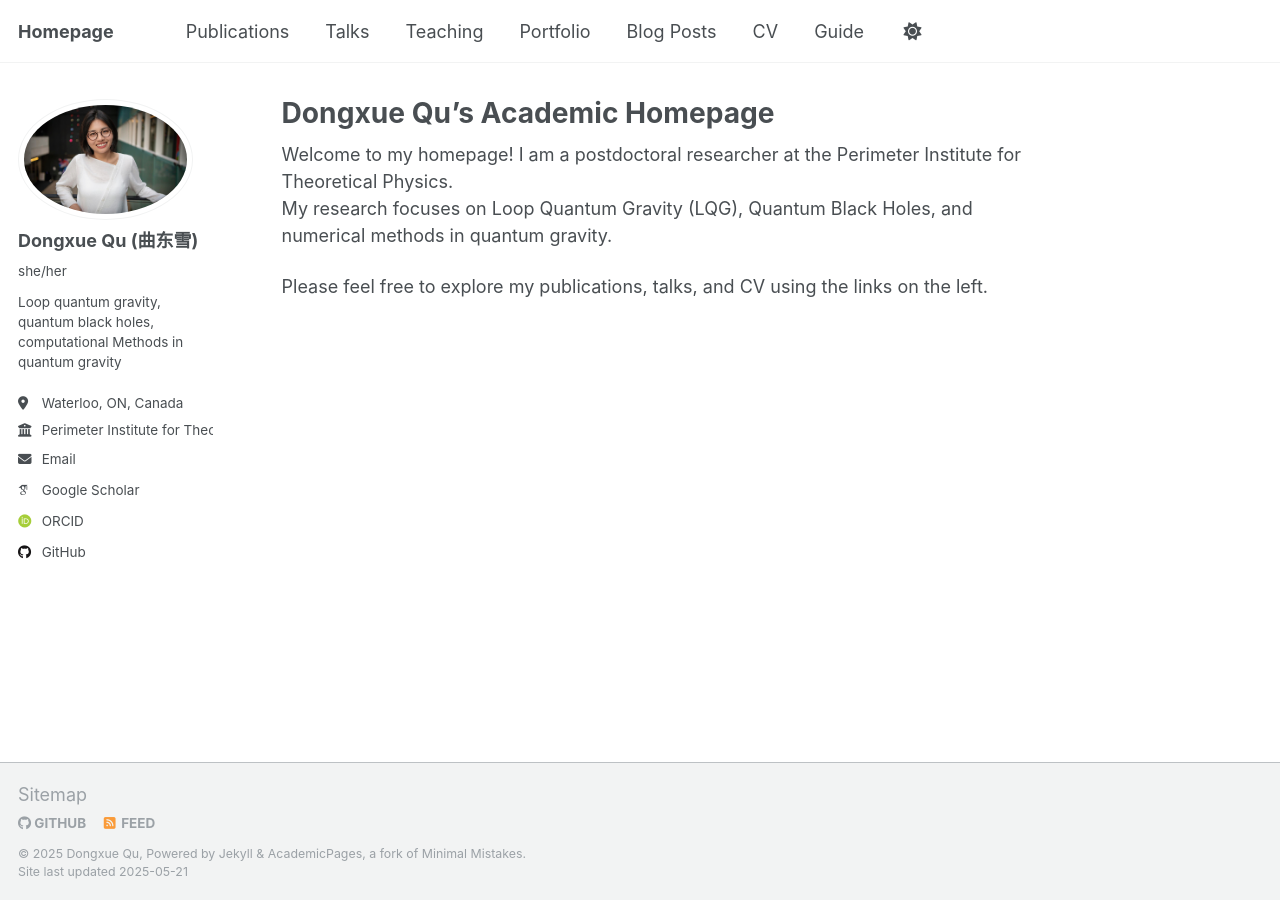
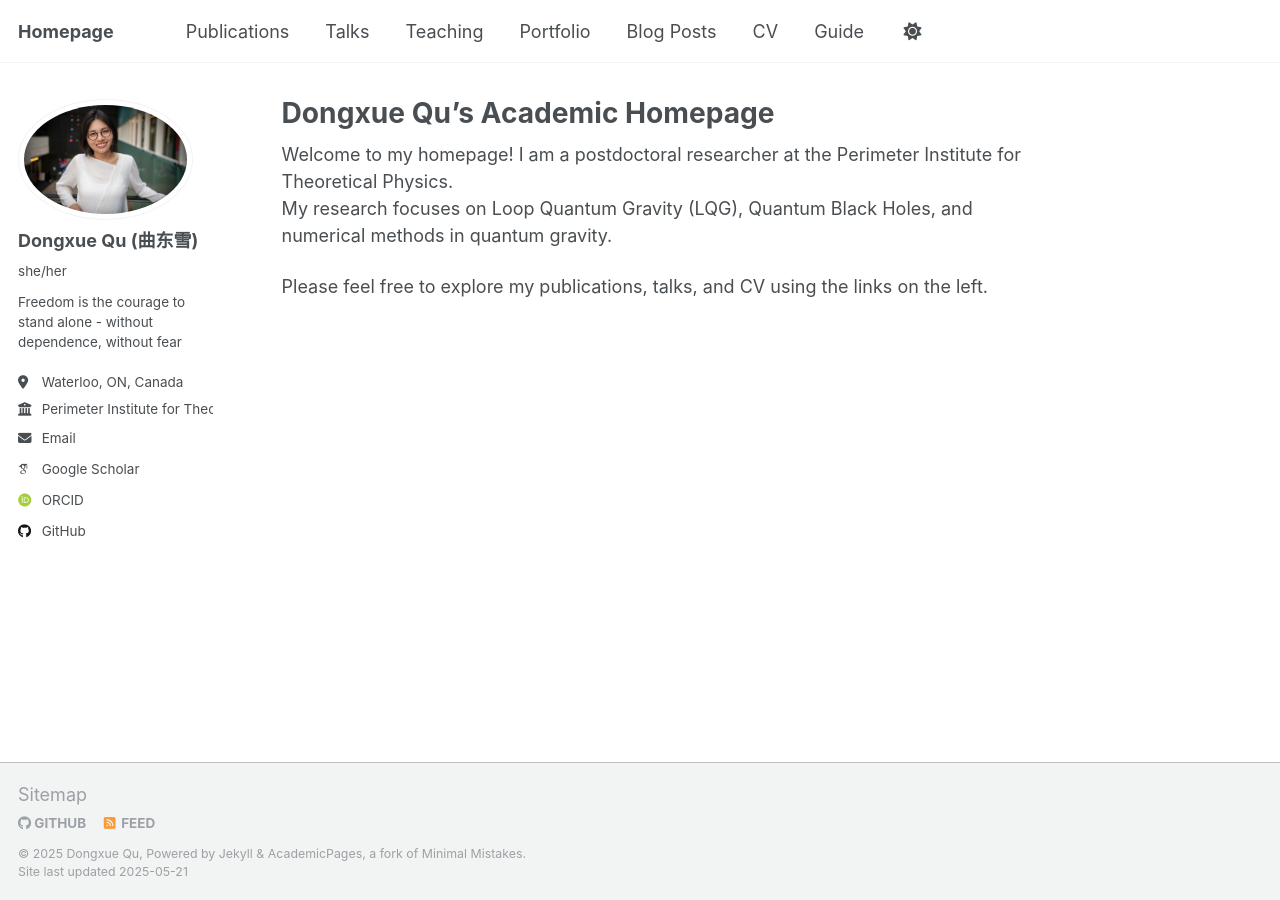
Before and after one commit to qudx54632/qudx54632.github.io, a Jekyll site: the page built from _pages/about.md, in a window 1280 px wide. Built offline with Jekyll 4.4.1, drawn with Linux system fonts in a browser that asks for light colours; some web fonts are replaced.

Commit message:
Initial customization

```diff
--- a/_config.yml
+++ b/_config.yml
@@ -25,7 +25,7 @@ author:
   avatar           : "qudx.JPG"
   name             : "Dongxue Qu (曲东雪)"
   pronouns         : "she/her"
-  bio              : "Loop quantum gravity, quantum black holes, computational Methods in quantum gravity"
+  bio              : "Freedom is the courage to stand alone - without dependence, without fear"
   location         : "Waterloo, ON, Canada"
   employer         : "Perimeter Institute for Theoretical Physics"
   email            : "dqu@perimeterinsitute.ca"
```
